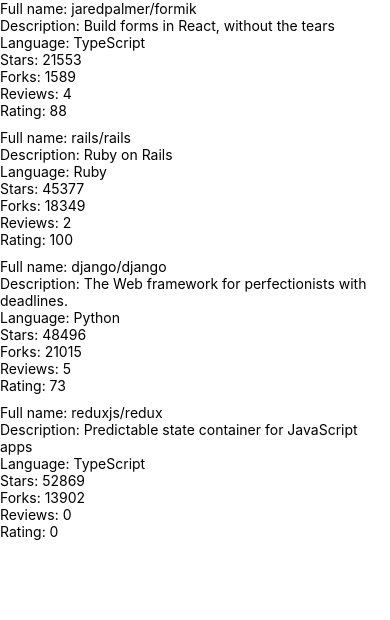
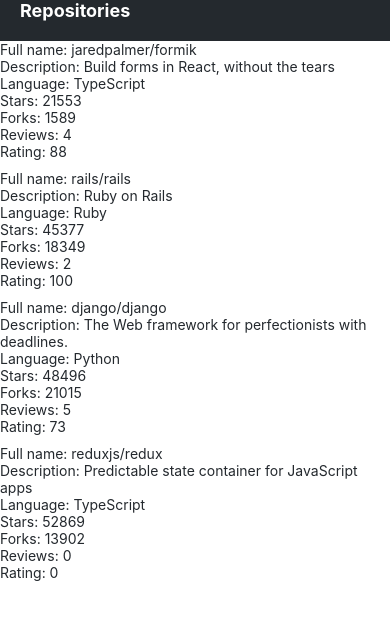
Before and after one commit to piamanns/fullstackopen-react-native, a React Native app in the folder rate-repository-app/: screen / in a window 390 px wide. Shown: the top 620 px of the page. Built offline with nearby package versions, Linux system fonts and the light colour scheme.

Commit message:
Add exercise 10.4 (create app bar)

```diff
--- /dev/null
+++ b/rate-repository-app/src/components/AppBar.jsx
@@ -0,0 +1,25 @@
+import { View, StyleSheet } from 'react-native';
+import Constants from 'expo-constants';
+import AppBarTab from './AppBarTab';
+import theme from '../theme';
+
+const styles = StyleSheet.create({
+  container: {
+    paddingTop: Constants.statusBarHeight,
+    paddingBottom: 20,
+    paddingHorizontal: 20,
+    display: "flex",
+    flexDirection: "row",
+    backgroundColor: theme.colors.bgAppBar,
+  }
+});
+
+const AppBar = () => {
+  return (
+    <View style={styles.container}>
+      <AppBarTab text={"Repositories"}/>
+    </View>
+  );
+};
+
+export default AppBar;
--- /dev/null
+++ b/rate-repository-app/src/components/AppBarTab.jsx
@@ -0,0 +1,14 @@
+import { Pressable, Alert } from "react-native";
+import Text from "./Text";
+
+const AppBarTab = ({text}) => {
+  return (
+    <Pressable
+      onPress={()=> Alert.alert('App bar tab was pressed')}
+    >
+      <Text color="textAppBar" fontSize="heading" fontWeight="bold">{text}</Text>
+    </Pressable>
+  )
+};
+
+export default AppBarTab;
--- a/rate-repository-app/src/components/Main.jsx
+++ b/rate-repository-app/src/components/Main.jsx
@@ -1,10 +1,9 @@
-import Constants from 'expo-constants';
 import {  StyleSheet, View } from 'react-native';
 import RepositoryList from './RepositoryList';
+import AppBar from './AppBar';
 
 const styles = StyleSheet.create({
   container: {
-    marginTop: Constants.statusBarHeight,
     flexGrow: 1,
     flexShrink: 1,
   },
@@ -13,6 +12,7 @@ const styles = StyleSheet.create({
 const Main = () => {
   return (
     <View style={styles.container}>
+      <AppBar />
       <RepositoryList />
     </View>
   );
--- a/rate-repository-app/src/components/RepositoryItem.jsx
+++ b/rate-repository-app/src/components/RepositoryItem.jsx
@@ -1,4 +1,5 @@
-import { View, Text } from 'react-native';
+import { View } from 'react-native';
+import Text from './Text';
 
 const RepositoryItem = ({item}) => (
   <View key={item.id}>
--- /dev/null
+++ b/rate-repository-app/src/components/Text.jsx
@@ -0,0 +1,46 @@
+import { Text as NativeText, StyleSheet } from 'react-native';
+import theme from '../theme';
+
+const styles = StyleSheet.create({
+  text: {
+    color: theme.colors.textPrimary,
+    fontSize: theme.fontSizes.body,
+    fontFamily: theme.fonts.main,
+    fontWeight: theme.fontWeights.normal,
+  },
+  colorTextSecondary: {
+    color: theme.colors.textSecondary,
+  },
+  colorTextAppBar: {
+    color: theme.colors.textAppBar,
+  },
+  colorPrimary: {
+    color: theme.colors.primary,
+  },
+  fontSizeHeading: {
+    fontSize: theme.fontSizes.heading,
+  },
+  fontSizeSubheading: {
+    fontSize: theme.fontSizes.subheading,
+  },
+  fontWeightBold: {
+    fontWeight: theme.fontWeights.bold,
+  },
+});
+
+const Text = ({ color, fontSize, fontWeight, style, ...props }) => {
+  const textStyle = [
+    styles.text,
+    color === 'textSecondary' && styles.colorTextSecondary,
+    color === 'textAppBar' && styles.colorTextAppBar,
+    color === 'primary' && styles.colorPrimary,
+    fontSize === 'heading' && styles.fontSizeHeading,
+    fontSize === 'subheading' && styles.fontSizeSubheading,
+    fontWeight === 'bold' && styles.fontWeightBold,
+    style,
+  ];
+
+  return <NativeText style={textStyle} {...props} />;
+};
+
+export default Text;
--- /dev/null
+++ b/rate-repository-app/src/theme.js
@@ -0,0 +1,23 @@
+const theme = {
+  colors: {
+    textPrimary: '#24292e',
+    textSecondary: '#586069',
+    textAppBar: '#ffffff',
+    primary: '#0366d6',
+    bgAppBar: '#24292e'
+  },
+  fontSizes: {
+    body: 14,
+    heading: 18,
+    subheading: 16,
+  },
+  fonts: {
+    main: 'System',
+  },
+  fontWeights: {
+    normal: '400',
+    bold: '700',
+  },
+};
+
+export default theme;
```
